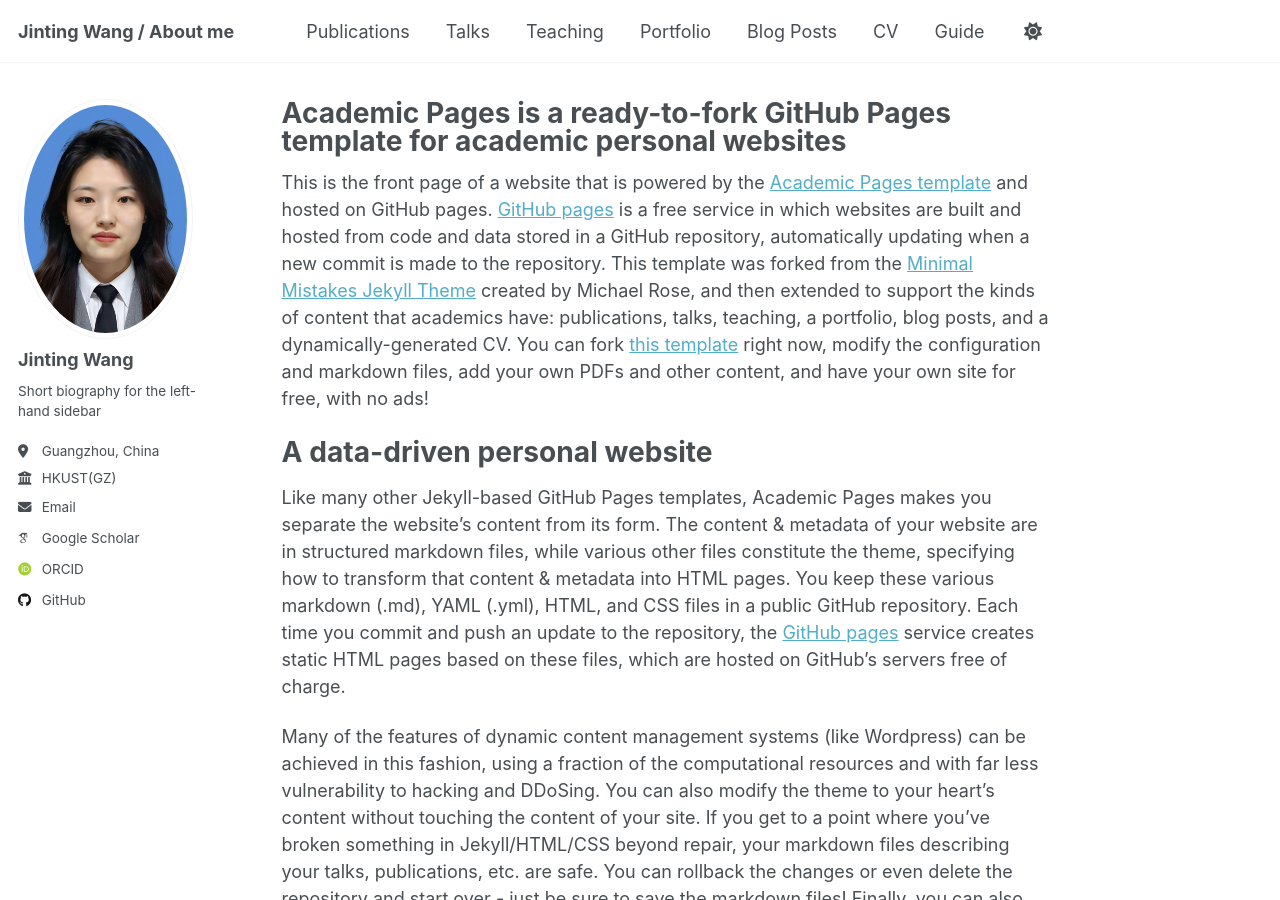
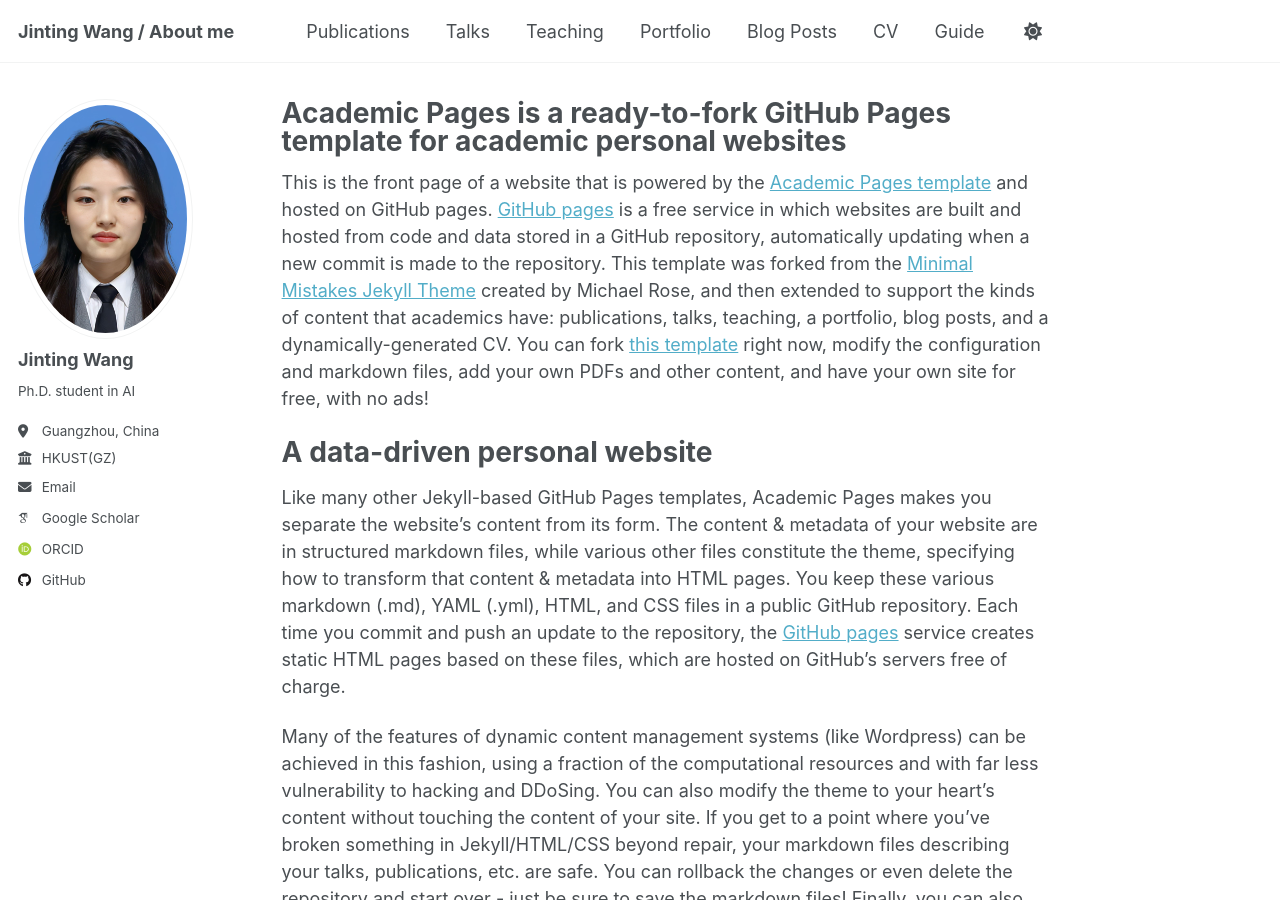
Before and after one commit to beria-moon/Beria.github.io, a Jekyll site: the page built from _pages/about.md, in a window 1280 px wide and 900 px high. Built offline with Jekyll 4.4.1, drawn with Linux system fonts in a browser that asks for light colours; some web fonts are replaced; a file with an impossible date is left out.

Commit message:
Update _config.yml

```diff
--- a/_config.yml
+++ b/_config.yml
@@ -25,7 +25,7 @@ author:
   avatar           : "Author1_Jinting_Wang.jpg"
   name             : "Jinting Wang"
   pronouns         : # example: "she/her"
-  bio              : "Short biography for the left-hand sidebar"
+  bio              : "Ph.D. student in AI"
   location         : "Guangzhou, China"
   employer         : "HKUST(GZ)"
   uri              : # URL
```
